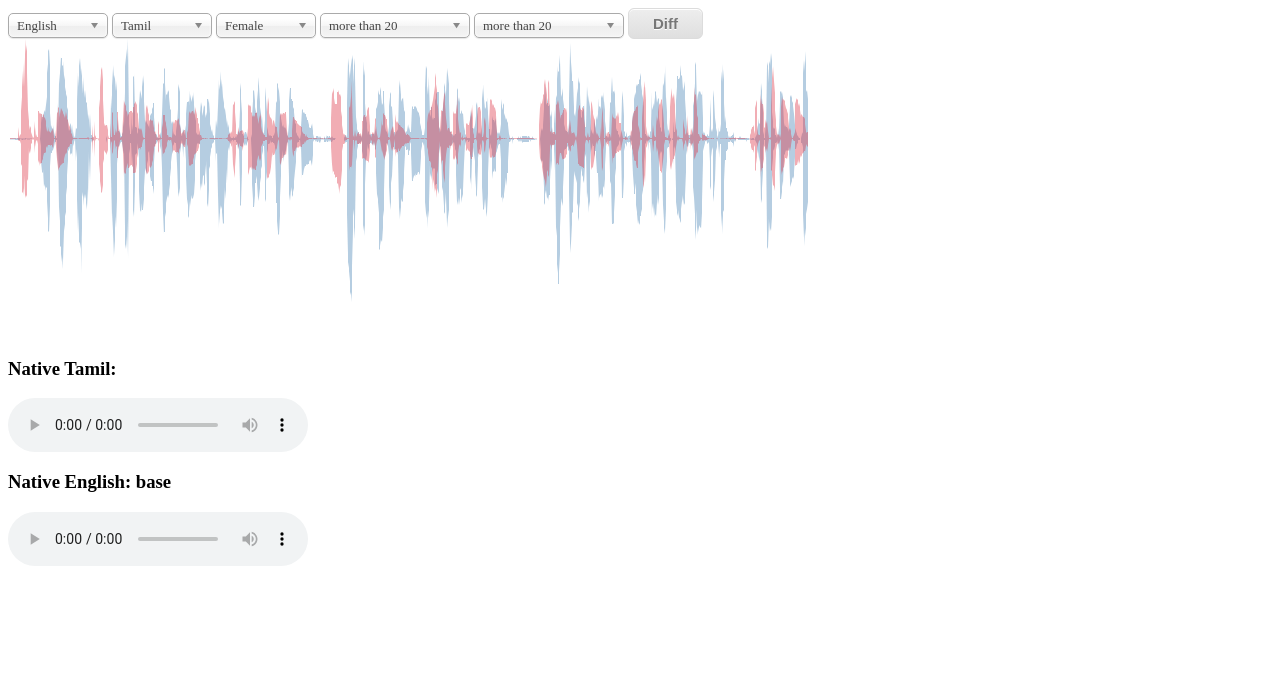
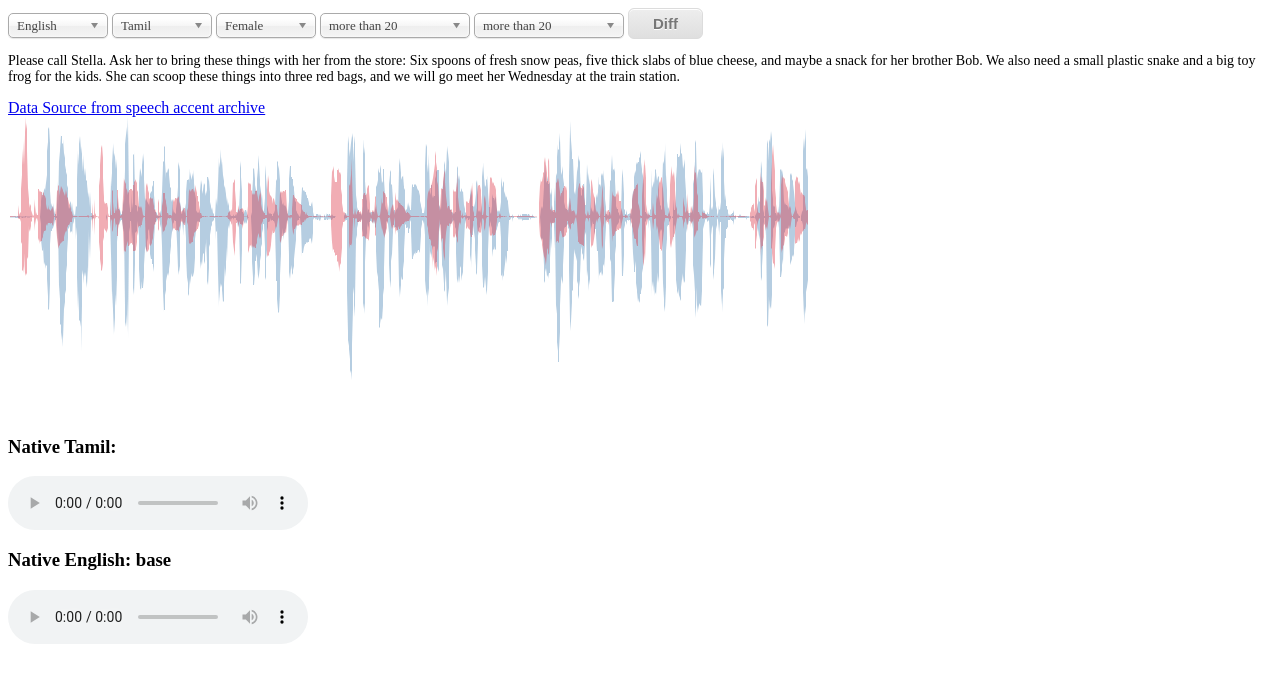
Before and after one commit to Xiaodan/AccentDiff, a website: page index.html in a window 1280 px wide. Drawn offline with Linux system fonts and the light colour scheme.

Commit message:
Added data source and scentence

```diff
--- a/index.html
+++ b/index.html
@@ -29,6 +29,10 @@
     <option value="1" selected="selected">more than 20</option>
 </select>
 <button style="display:inline;" class="myButton" id="update">Diff</button>
+<div>
+	<p class="sample-text">Please call Stella.  Ask her to bring these things with her from the store:  Six spoons of fresh snow peas, five thick slabs of blue cheese, and maybe a snack for her brother Bob.  We also need a small plastic snake and a big toy frog for the kids.  She can scoop these things into three red bags, and we will go meet her Wednesday at the train station.</p>
+	<a href="http://accent.gmu.edu">Data Source from speech accent archive</a>
+</div>
 </body>
 <script src="./bower_components/jquery/dist/jquery.min.js"></script>
 <script src="./bower_components/waveform-data/dist/waveform-data.min.js"></script>
--- a/style.css
+++ b/style.css
@@ -13,6 +13,10 @@ fill: #dd3344;
 
 audio{
 	display: block;
+}
+
+.sample-text{
+	font-size: 14px;
 }
 
 .myButton {
```
